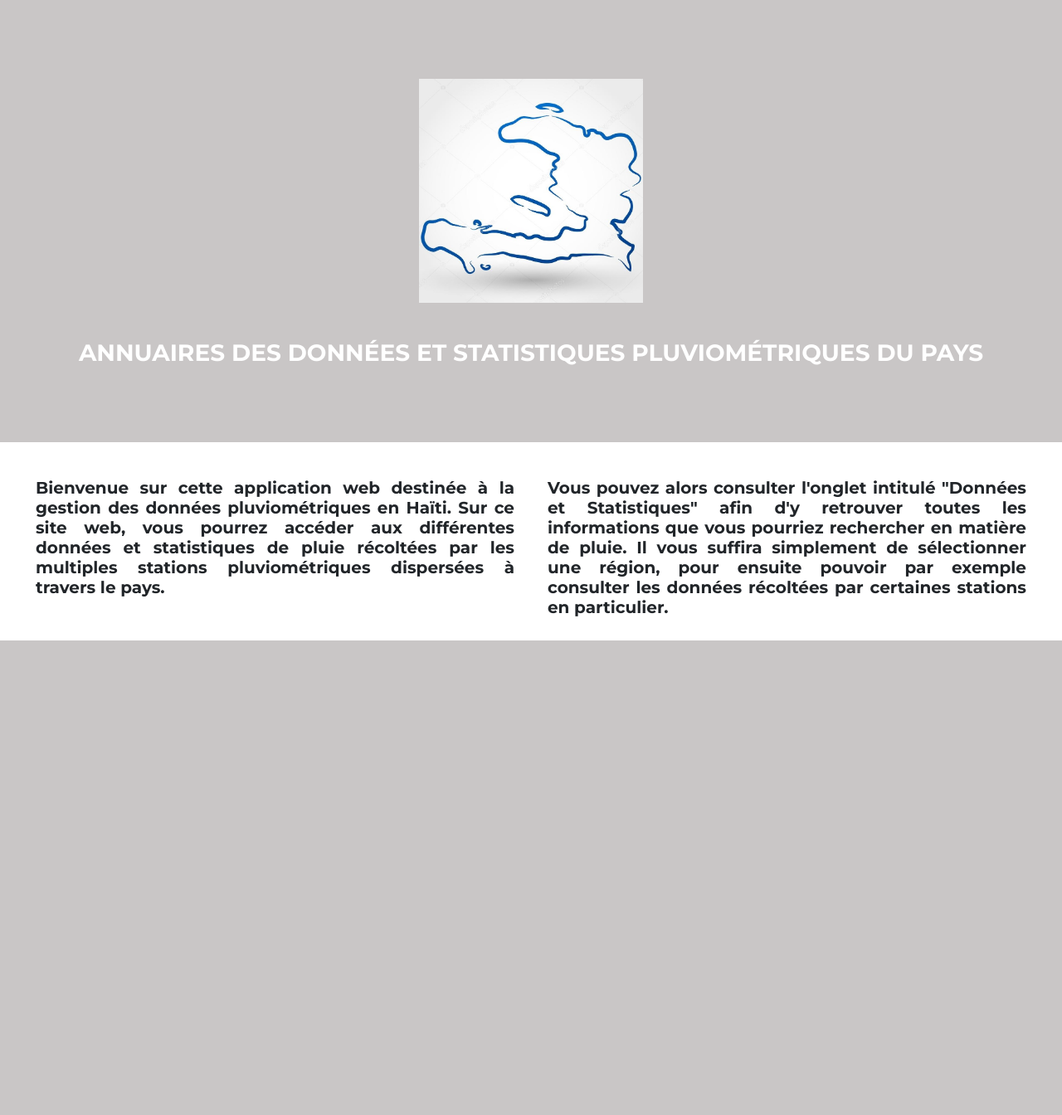
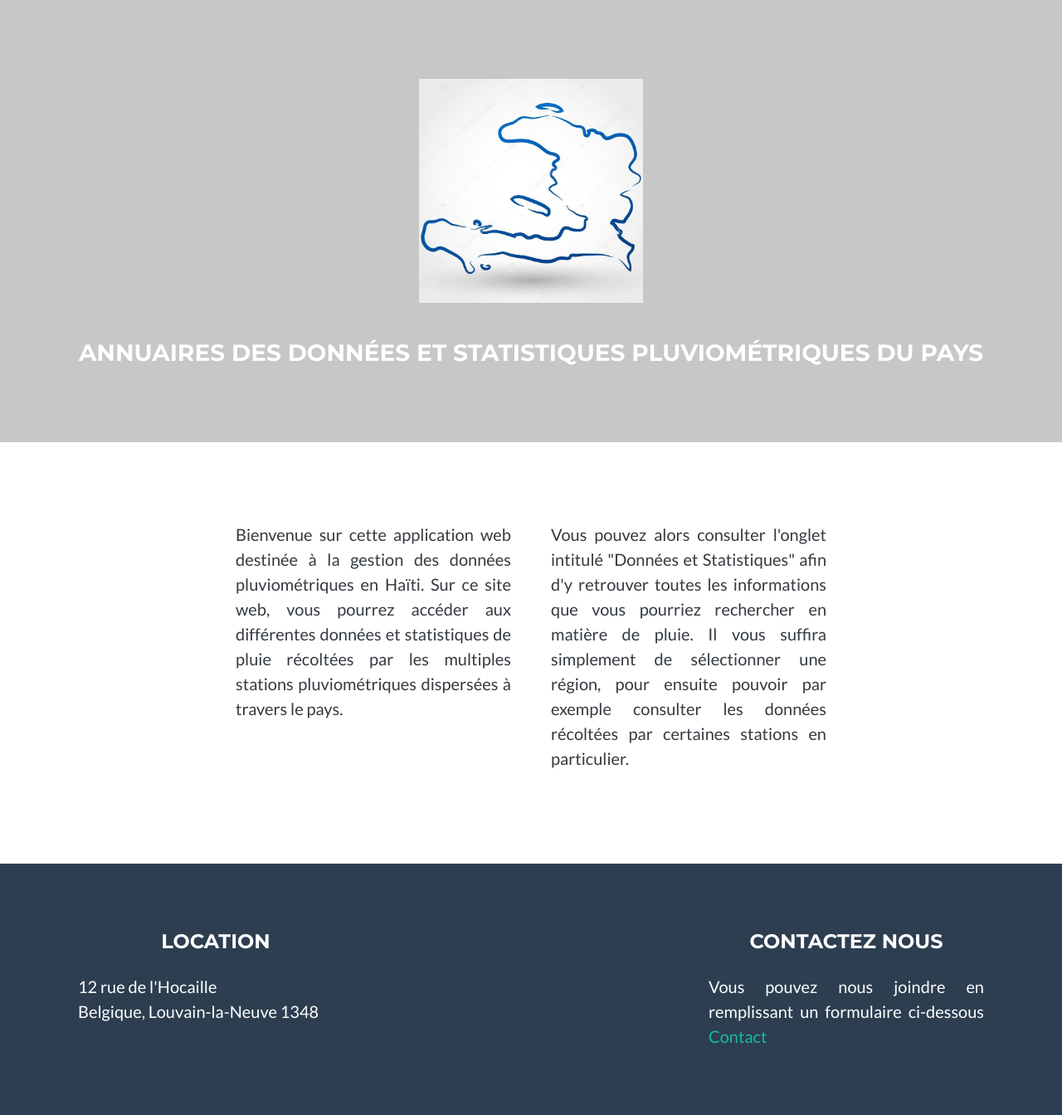
Before and after one commit to nverbois/TFE21-232, a Django app: page / in a window 1280 px wide. Shown: the part 105-1449 px from the top of the page at 83% size. Before the commit the page ends 877 px from the top, so only its background shows below. Run offline with Django 3.2, Linux system fonts and the light colour scheme; some libraries are stand-ins or nearby versions.

Commit message:
Footer + début de contact form

```diff
--- a/EPL21232/templates/base.html
+++ b/EPL21232/templates/base.html
@@ -29,6 +29,8 @@
             {% endblock %}
         </main id="main">
 
+        {% include 'footer.html' %}
+
         <!-- Bootstrap core JS-->
         <script src="https://cdnjs.cloudflare.com/ajax/libs/jquery/3.5.1/jquery.min.js"></script>
         <script src="https://cdn.jsdelivr.net/npm/bootstrap@4.5.3/dist/js/bootstrap.bundle.min.js"></script>
@@ -37,5 +39,7 @@
         <!-- Core theme JS-->
         <script src="{% static 'theme/js/scripts.js' %}"></script>
 
+
     </body>
+
 </html>
--- /dev/null
+++ b/EPL21232/templates/footer.html
@@ -0,0 +1,31 @@
+
+<!-- Footer-->
+<footer class="footer text-center">
+    <div class="container">
+        <div class="row">
+            <!-- Footer Location-->
+            <div class="col-lg-4 mb-5 mb-lg-0">
+                <h4 class="text-uppercase mb-4">Location</h4>
+                <p class="lead mb-0">
+                    12 rue de l'Hocaille
+                    <br />
+                    Belgique, Louvain-la-Neuve 1348
+                </p>
+            </div>
+            <!-- Empty column-->
+            <div class="col-lg-4">
+
+            </div>
+            <!-- Footer Contact us-->
+            <div class="col-lg-4">
+                <h4 class="text-uppercase mb-4">Contactez nous</h4>
+                <p class="lead mb-0">
+                    Vous pouvez nous joindre en remplissant un formulaire ci-dessous
+                    {% url 'public:about' as about_url %}
+                    <a href="{{ about_url }}">Contact</a>
+
+                </p>
+            </div>
+        </div>
+    </div>
+</footer>
--- a/EPL21232/templates/index.html
+++ b/EPL21232/templates/index.html
@@ -1,7 +1,5 @@
 {% extends 'base.html' %}
 {% load static %}
-
-{% block title %}Home{% endblock %}
 
 {% block content %}
 
@@ -15,7 +13,24 @@
     </div>
 </header>
 
+<!-- Information Section-->
+<section class="page-section bg-primary-2 text-dark mb-0" id="information">
+    <div class="container">
+        <!-- Information Section Content-->
+        <div class="row">
+            <div class="col-lg-4 ml-auto"><p class="lead">Bienvenue sur cette application web destinée à la gestion des données pluviométriques en Haïti.
+                Sur ce site web, vous pourrez accéder aux différentes données et statistiques de pluie récoltées
+                par les multiples stations pluviométriques dispersées à travers le pays. </p></div>
+            <div class="col-lg-4 mr-auto"><p class="lead">Vous pouvez alors consulter l'onglet intitulé "Données et Statistiques" afin d'y retrouver
+                toutes les informations que vous pourriez rechercher en matière de pluie. Il vous suffira
+                simplement de sélectionner une région, pour ensuite pouvoir par exemple consulter les données
+                récoltées par certaines stations en particulier.</p></div>
+        </div>
+    </div>
+</section>
 
+<!-- Old description
+<section>
     <div class="float-container">
 
         <div class="float-child">
@@ -40,5 +55,7 @@
         </div>
 
     </div>
+</section>
+-->
 
 {% endblock %}
--- a/static/css/main.css
+++ b/static/css/main.css
@@ -10,6 +10,9 @@
 
 .hs-bg-primary {
   background-color:rgb(201, 198, 198);
+}
+.bg-primary-2 {
+  background-color:rgb(255, 255, 255);
 }
 
 #mainNav .navbar-nav li.nav-item a.nav-link {
@@ -79,3 +82,9 @@
   text-align: justify;
   /* border: 2px solid red; */
 }
+
+.lead {
+  font-size: 1.25rem;
+  font-weight: 300;
+  text-align: justify;
+}
```
Lines whose indentation alone changed are shown as unchanged.
